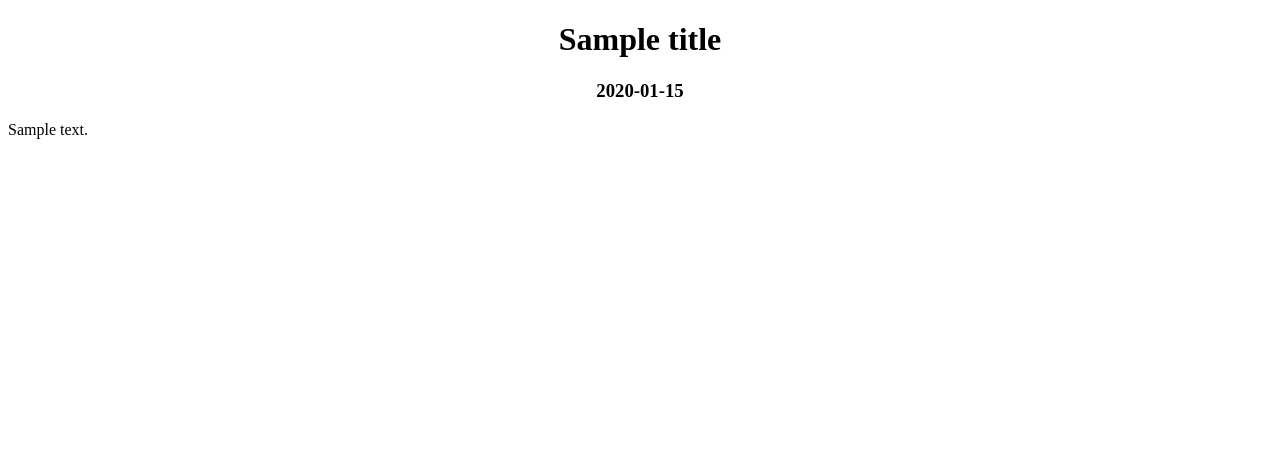
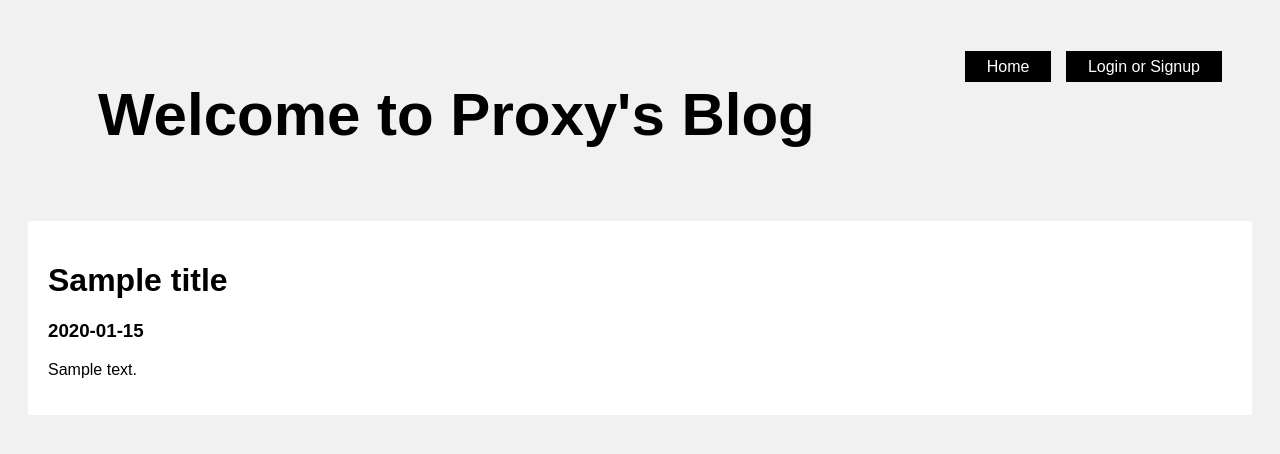
Before and after one commit to Qwabena-Proxy/Basic-Django-Blog, a Django app: template template/content.html in a window 1280 px wide. Shown: the top 454 px of the page. Run offline with Django 4.2, Linux system fonts and the light colour scheme; the template is opened without the code that fills it: most values are stand-ins (such as "Sample title", 1, 10 or a date in 2020).

Commit message:
Update on blog project

```diff
--- /dev/null
+++ b/static/content.css
@@ -0,0 +1,65 @@
+* {
+    box-sizing: border-box;
+  }
+
+  body {
+    font-family: Arial;
+    padding: 20px;
+    background: #f1f1f1;
+  }
+
+  .header {
+    padding: 2px;
+    font-size: 40px;
+    text-align: center;
+    background: rgba(255, 0, 0, 0);
+    width: 70%;
+    /* position: absolute;
+    top: 13%; */
+
+  }
+  .upperlinks{
+    float: right;
+list-style-type: none;
+margin: 25px;
+  }
+
+  .upperlinks li{
+    display: inline-block;
+	padding: 5px;
+  }
+
+  .upperlinks li a{
+    /* position: absolute; */
+    top: 2%;
+    text-decoration: none;
+	color: #fff;
+	background-color: #000;
+	padding: 5px 20px;
+	border: 2px solid #000;
+	transition: 0.6s ease ;
+  }
+  .upperlinks li a:hover{
+	background-color: #fff;
+	color: #000;
+}
+.card {
+    background-color: white;
+    padding: 20px;
+    margin-top: 20px;
+ }
+
+ .row:after {
+   content: "";
+   display: table;
+   clear: both;
+   position: absolute;
+   top:50%;
+ }
+
+ @media screen and (max-width: 800px) {
+   .leftcolumn, .rightcolumn {
+     width: 100%;
+     padding: 0;
+   }
+ }
--- a/template/content.html
+++ b/template/content.html
@@ -5,12 +5,37 @@
     <head>
     <meta name="viewport" content="width=device-width, initial-scale=1">
     <title>Proxy.net</title>
-    <!-- <link rel="stylesheet" type="text/css" href="{% static 'index.css' %}"> -->
+    <link rel="stylesheet" type="text/css" href="{% static 'content.css' %}">
     </head>
     <body>
-        <h1 style="text-align: center;">{{title}}</h1>
-        <h3 style="text-align: center;">{{dateandtime}}</h3>
-        <p>{{content}}</p>
+        <div>
+            <ul class="upperlinks">
+              {% if user.is_authenticated %}
+              <li><a href="/">Home</a></li>
+              <li><a href="logout">Logout</a></li>
+              {% else %}
+              <li><a href="/">Home</a></li>
+              <li><a href="login">Login or Signup</a></li>
+              {% endif %}
+            </ul>
+          </div>
+
+        <div class="header">
+            {% if user.is_authenticated %}
+            <h3 style="text-align: center;">Welcome {{user.username}}<br>to Proxy's Blog</h3>
+            {% else %}
+            <h2 style="text-align: center;">Welcome to Proxy's Blog</h2>
+            {% endif %}
+          </div>
+        <div class="row">
+            <div class="leftcolumn">
+              <div class="card">
+                    <h1 style="text-align: left;">{{title}}</h1>
+                    <h3 style="text-align: left;">{{dateandtime}}</h3>
+                    <p>{{content}}</p>
+              </div>
+            </div>
+          </div>
 
     </body>
 </html>
--- a/template/index.html
+++ b/template/index.html
@@ -36,7 +36,7 @@
       <a style="text-decoration: none; color: black;" href="blog/{{post.Title}}">
         <h1><b>Title:</b> {{post.Title}}</h1>
         <h3><b>Date:</b> {{post.DateTime}}</h3>
-        <p>{{post.Description}}</p>
+        <p>{{post.Description|truncatewords:20}}</p>
       </a>
     </div>
     {% endfor %}
```
Also changed, not shown: blog/settings.py (+11 -0 lines).
